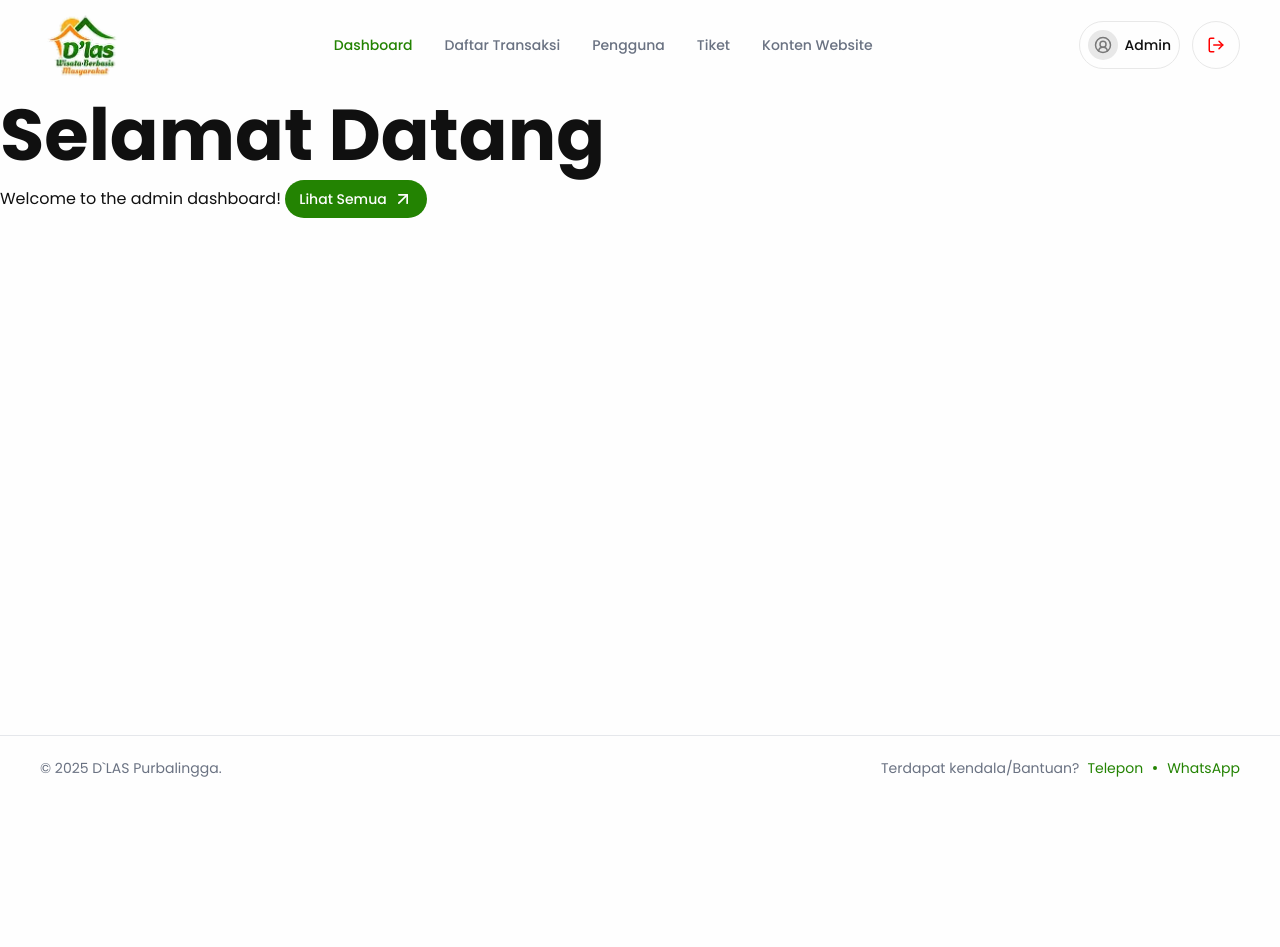
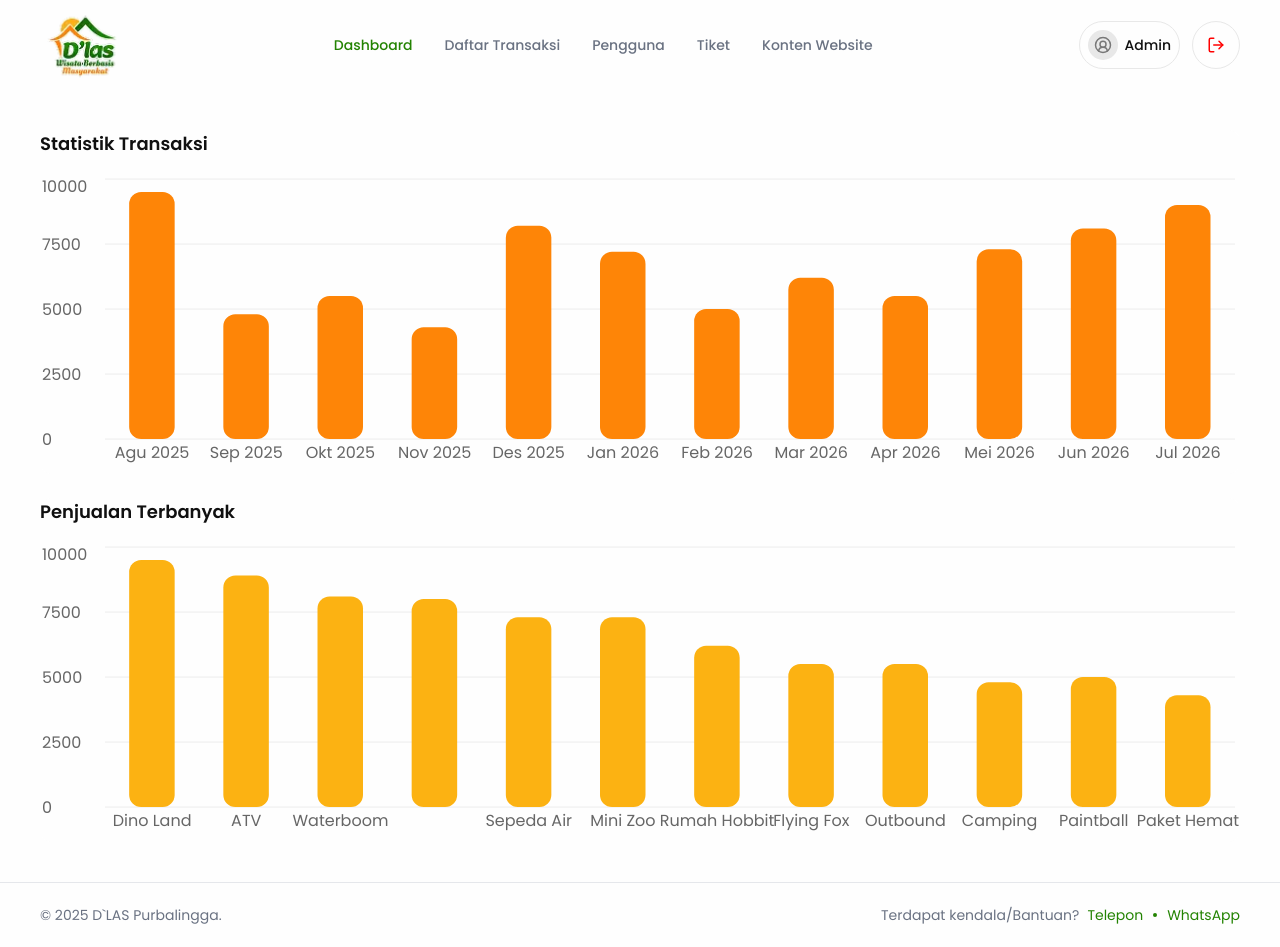
Before and after one commit to dewanggazindagi/Dlas-FrontEnd, a React (Vite) app: page /admin/dashboard in a window 1280 px wide. Before the commit the page ends 800 px from the top, so only its background shows below. Built offline with nearby package versions, Linux system fonts and the light colour scheme.

Commit message:
✨Add Charts Elemen

```diff
--- a/package.json
+++ b/package.json
@@ -19,6 +19,7 @@
     "react-dom": "^19.2.7",
     "react-hook-form": "^7.82.0",
     "react-router-dom": "^7.11.0",
+    "recharts": "^3.10.1",
     "tailwindcss": "^4.3.3",
     "zod": "^4.4.3",
     "zustand": "^5.0.14"
--- /dev/null
+++ b/src/components/cards/AdminDashboardCard.tsx
@@ -0,0 +1,32 @@
+import {
+  Bar,
+  BarChart,
+  XAxis,
+  YAxis,
+  Tooltip,
+  CartesianGrid,
+  ResponsiveContainer,
+} from "recharts";
+
+type DashboardDataPoint = { month: string; value: number };
+
+export default function AdminDashboardCard({
+  data,
+}: {
+  data: DashboardDataPoint[];
+}) {
+  return (
+    <div className="bg-white rounded-lg p-6">
+      <h2 className="text-lg font-semibold mb-4">Statistik Transaksi</h2>
+      <ResponsiveContainer width="100%" height={300}>
+        <BarChart data={data}>
+          <CartesianGrid vertical={false} />
+          <XAxis dataKey="month" axisLine={false} tickLine={false} />
+          <YAxis axisLine={false} tickLine={false} />
+          <Tooltip />
+          <Bar dataKey="value" maxBarSize={50} fill="#FE8507" radius={12} />
+        </BarChart>
+      </ResponsiveContainer>
+    </div>
+  );
+}
--- /dev/null
+++ b/src/components/charts/BarChart.tsx
@@ -0,0 +1,69 @@
+import {
+  Bar,
+  BarChart as RechartsBarChart,
+  CartesianGrid,
+  ResponsiveContainer,
+  Tooltip,
+  XAxis,
+  YAxis,
+} from "recharts";
+
+interface BarChartProps<T> {
+  title?: string;
+  data: T[];
+  xKey: keyof T;
+  yKey: keyof T;
+  color?: string;
+  height?: number;
+  maxBarSize?: number;
+  showTooltip?: boolean;
+  showGrid?: boolean;
+  showXAxis?: boolean;
+  showYAxis?: boolean;
+}
+
+export default function BarChart<T extends Record<string, unknown>>({
+  title,
+  data,
+  xKey,
+  yKey,
+  color = "#FE8507",
+  height = 300,
+  maxBarSize = 45.5,
+  showTooltip = true,
+  showGrid = true,
+  showXAxis = true,
+  showYAxis = true,
+}: BarChartProps<T>) {
+  return (
+    <div className="rounded-xl bg-white">
+      {title && <h2 className="mb-4 text-lg font-semibold">{title}</h2>}
+      <ResponsiveContainer width="100%" height={height}>
+        <RechartsBarChart data={data}>
+          {showGrid && <CartesianGrid vertical={false} stroke="#ECECEC" />}
+          {showXAxis && (
+            <XAxis dataKey={xKey as string} axisLine={false} tickLine={false} />
+          )}
+          {showYAxis && (
+            <YAxis
+              axisLine={false}
+              tickLine={false}
+              tick={{
+                textAnchor: "start",
+              }}
+              dx={-55}
+            />
+          )}
+          {showTooltip && <Tooltip />}
+          <Bar
+            dataKey={yKey as string}
+            fill={color}
+            radius={12}
+            maxBarSize={maxBarSize}
+            activeBar={false}
+          />
+        </RechartsBarChart>
+      </ResponsiveContainer>
+    </div>
+  );
+}
--- a/src/components/layout/Admin/AdminHeader.tsx
+++ b/src/components/layout/Admin/AdminHeader.tsx
@@ -28,7 +28,7 @@ const NAV_ITEMS = [
 
 export default function AdminHeader() {
   return (
-    <header className="h-22.5 px-10">
+    <header className="h-22.5 w-full px-10 fixed z-100 bg-white">
       <div className="mx-auto h-full flex items-center justify-between">
         <img src={logo} alt="D'Las Logo" className="h-22.5" />
 
@@ -66,7 +66,7 @@ export default function AdminHeader() {
 
           <Button
             variant="outline"
-            className="p-3.5 hover:bg-danger-soft"
+            className="p-3.5 hover:bg-danger-soft border-border"
             size="undefined"
           >
             <LogOut size={18} className="text-danger" />
--- a/src/components/layout/Admin/AdminLayout.tsx
+++ b/src/components/layout/Admin/AdminLayout.tsx
@@ -11,7 +11,7 @@ export default function AdminLayout({ children }: AdminLayoutProps) {
   return (
     <div className="min-h-screen flex flex-col">
       <AdminHeader />
-      <main className="flex-1">{children}</main>
+      <main className="z-0 mt-22.5">{children}</main>
       <Footer />
     </div>
   );
--- a/src/components/ui/Button.tsx
+++ b/src/components/ui/Button.tsx
@@ -34,7 +34,7 @@ const Button = ({
     primary:
       "bg-primary text-white hover:bg-primary-hover disabled:bg--primary-soft disabled:text-white",
     outline:
-      "border border-border bg-white text--primary hover:bg--primary-soft",
+      "border bg-white text--primary hover:bg--primary-soft",
     danger: "bg-danger text-white hover:bg-danger-soft",
   };
 
--- /dev/null
+++ b/src/components/ui/Table.tsx
@@ -0,0 +1,69 @@
+import type { ReactNode, HTMLAttributes } from "react";
+
+// Props for Table
+interface TableProps {
+  children: ReactNode; // Table content (thead, tbody, etc.)
+  className?: string; // Optional className for styling
+}
+
+// Props for TableHeader
+interface TableHeaderProps {
+  children: ReactNode; // Header row(s)
+  className?: string; // Optional className for styling
+}
+
+// Props for TableBody
+interface TableBodyProps {
+  children: ReactNode; // Body row(s)
+  className?: string; // Optional className for styling
+}
+
+// Props for TableRow
+interface TableRowProps {
+  children: ReactNode; // Cells (th or td)
+  className?: string; // Optional className for styling
+}
+
+// Props for TableCell
+interface TableCellProps extends HTMLAttributes<HTMLTableCellElement> {
+  children: ReactNode;
+  isHeader?: boolean;
+  colSpan?: number;
+}
+
+// Table Component
+const Table: React.FC<TableProps> = ({ children, className }) => {
+  return <table className={`min-w-full  ${className}`}>{children}</table>;
+};
+
+// TableHeader Component
+const TableHeader: React.FC<TableHeaderProps> = ({ children, className }) => {
+  return <thead className={className}>{children}</thead>;
+};
+
+// TableBody Component
+const TableBody: React.FC<TableBodyProps> = ({ children, className }) => {
+  return <tbody className={className}>{children}</tbody>;
+};
+
+// TableRow Component
+const TableRow: React.FC<TableRowProps> = ({ children, className }) => {
+  return <tr className={className}>{children}</tr>;
+};
+
+// TableCell Component
+const TableCell: React.FC<TableCellProps> = ({
+  children,
+  isHeader = false,
+  className,
+  ...props
+}) => {
+  const CellTag = isHeader ? "th" : "td";
+  return (
+    <CellTag className={className} {...props}>
+      {children}
+    </CellTag>
+  );
+};
+
+export { Table, TableHeader, TableBody, TableRow, TableCell };
--- a/src/pages/admin/Dashboard.tsx
+++ b/src/pages/admin/Dashboard.tsx
@@ -1,22 +1,27 @@
 import AdminLayout from "../../components/layout/Admin/AdminLayout";
-import Button from "../../components/ui/Button";
-import Typography from "../../components/ui/Typography";
-import { ArrowUpRight } from "lucide-react";
+
+import BarChart from "../../components/charts/BarChart";
+import { dashboardData } from "../../services/data/dashboardData";
+import { topTicketData } from "../../services/data/topTicketData";
 
 export default function Dashboard() {
   return (
     <AdminLayout>
-      <div>
-      <Typography variant="h1" weight="bold">
-        Selamat Datang
-      </Typography>
-      <p>
-        Welcome to the admin dashboard!{" "}
-        <Button size="sm" endIcon={<ArrowUpRight size={20} />}>
-          Lihat Semua
-        </Button>
-      </p>
-    </div>
+      <div className="grid grid-rows p-10 gap-6">
+        <BarChart
+          title="Statistik Transaksi"
+          data={dashboardData}
+          xKey="month"
+          yKey="value"
+        />
+        <BarChart
+          title="Penjualan Terbanyak"
+          data={topTicketData}
+          xKey="ticket"
+          yKey="value"
+          color="#FCB212"
+        />
+      </div>
     </AdminLayout>
   );
 }
--- /dev/null
+++ b/src/services/data/dashboardData.ts
@@ -0,0 +1,50 @@
+export const dashboardData = [
+  {
+    month: "Agu 2025",
+    value: 9500,
+  },
+  {
+    month: "Sep 2025",
+    value: 4800,
+  },
+  {
+    month: "Okt 2025",
+    value: 5500,
+  },
+  {
+    month: "Nov 2025",
+    value: 4300,
+  },
+  {
+    month: "Des 2025",
+    value: 8200,
+  },
+  {
+    month: "Jan 2026",
+    value: 7200,
+  },
+  {
+    month: "Feb 2026",
+    value: 5000,
+  },
+  {
+    month: "Mar 2026",
+    value: 6200,
+  },
+  {
+    month: "Apr 2026",
+    value: 5500,
+  },
+  {
+    month: "Mei 2026",
+    value: 7300,
+  },
+  {
+    month: "Jun 2026",
+    value: 8100,
+  },
+  {
+    month: "Jul 2026",
+    value: 9000,
+  },
+];
--- /dev/null
+++ b/src/services/data/topTicketData.ts
@@ -0,0 +1,50 @@
+export const topTicketData = [
+  {
+    ticket: "Dino Land",
+    value: 9500,
+  },
+  {
+    ticket: "ATV",
+    value: 8900,
+  },
+  {
+    ticket: "Waterboom",
+    value: 8100,
+  },
+  {
+    ticket: "Kolam Renang",
+    value: 8000,
+  },
+  {
+    ticket: "Sepeda Air",
+    value: 7300,
+  },
+  {
+    ticket: "Mini Zoo",
+    value: 7300,
+  },
+  {
+    ticket: "Rumah Hobbit",
+    value: 6200,
+  },
+  {
+    ticket: "Flying Fox",
+    value: 5500,
+  },
+  {
+    ticket: "Outbound",
+    value: 5500,
+  },
+  {
+    ticket: "Camping",
+    value: 4800,
+  },
+  {
+    ticket: "Paintball",
+    value: 5000,
+  },
+  {
+    ticket: "Paket Hemat",
+    value: 4300,
+  },
+];
```
Also changed, not shown: src/assets/images/UserCircle.webp (deleted), src/components/cards/AdminAnalisysCard.tsx (added), 1 other file (tests, documents, lock files or other folders).
